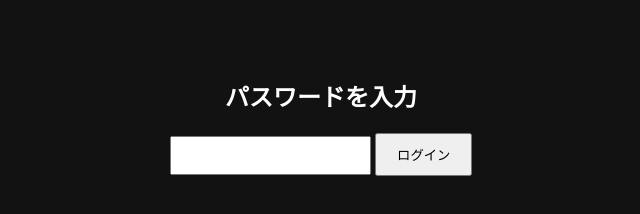
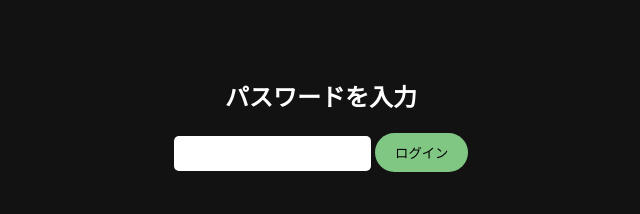
Before and after one commit to junjuns2421-oss/web-suzuki, a plain HTML site: page index.html in a window 1280 px wide. Both pictures are taken after a click on the button "ログイン". Shown: the whole page, without its empty margins (319-959 px from the left). Drawn offline with Linux system fonts and the light colour scheme.

Commit message:
index.html

```diff
--- a/index.html
+++ b/index.html
@@ -5,10 +5,10 @@
     <title>suzukiのサイト</title>
     <style>
         body { background: #121212; color: #fff; text-align: center; font-family: sans-serif; }
+        .box { padding: 50px; }
         #main-content { display: none; }
-        .box { padding: 50px; }
-        input { padding: 10px; }
-        button { padding: 10px 20px; cursor: pointer; }
+        input { padding: 10px; border-radius: 5px; border: none; }
+        button { padding: 10px 20px; border-radius: 20px; background: #81c784; border: none; cursor: pointer; }
     </style>
 </head>
 <body>
@@ -27,16 +27,22 @@
 
     <script>
         function check() {
-            if (document.getElementById("pass").value === "suzuki2026") {
+            var input = document.getElementById("pass").value;
+            if (input === "suzuki2026") {
                 document.cookie = "auth=ok; max-age=86400; path=/";
                 show();
-            } else { alert("パスワードが違います"); }
+            } else {
+                alert("パスワードが違います");
+            }
         }
         function show() {
             document.getElementById("login-screen").style.display = "none";
             document.getElementById("main-content").style.display = "block";
         }
-        if (document.cookie.includes("auth=ok")) show();
+        // ページを開いたときにCookieがあれば自動ログイン
+        if (document.cookie.indexOf("auth=ok") !== -1) {
+            show();
+        }
     </script>
 </body>
 </html>
```
